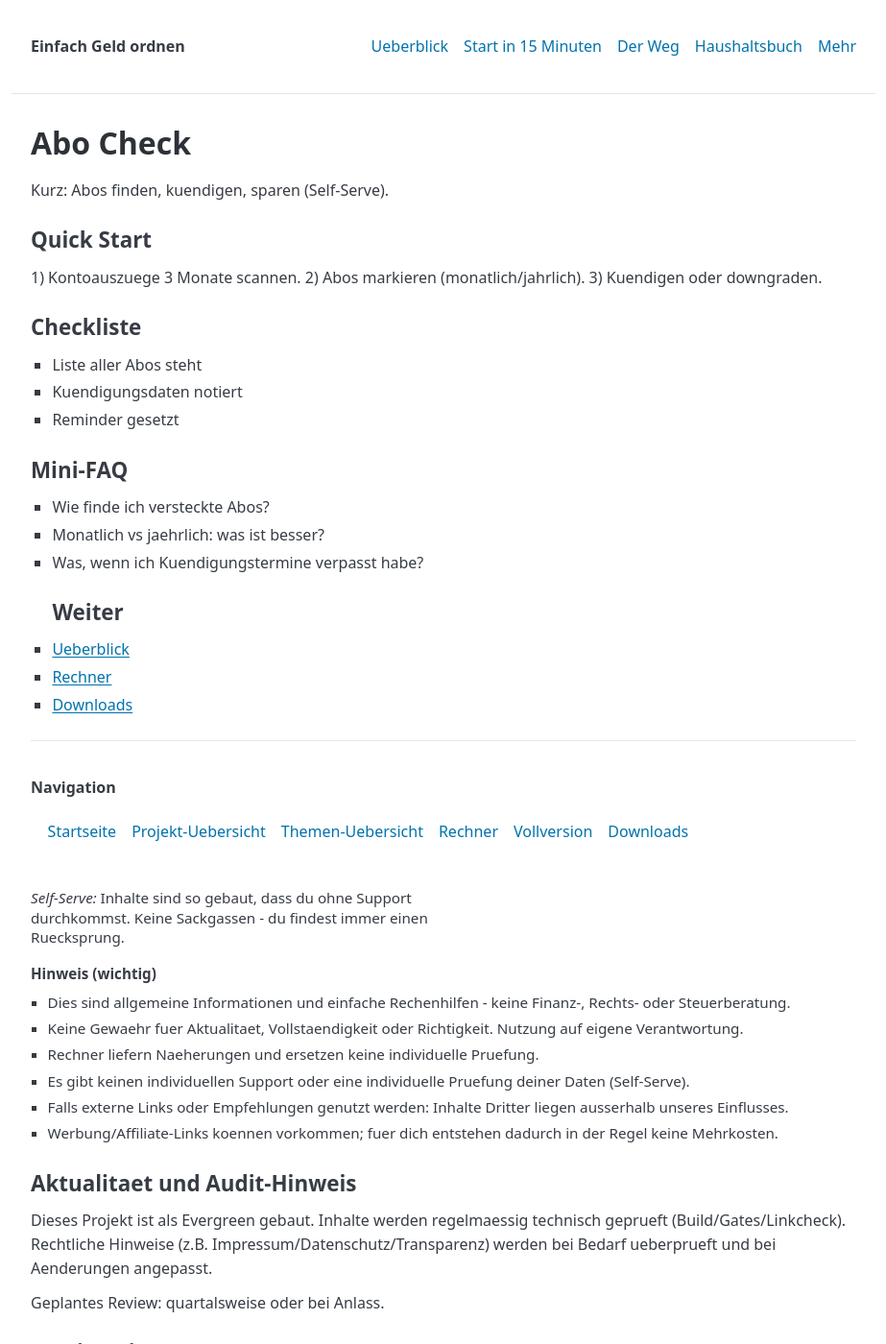
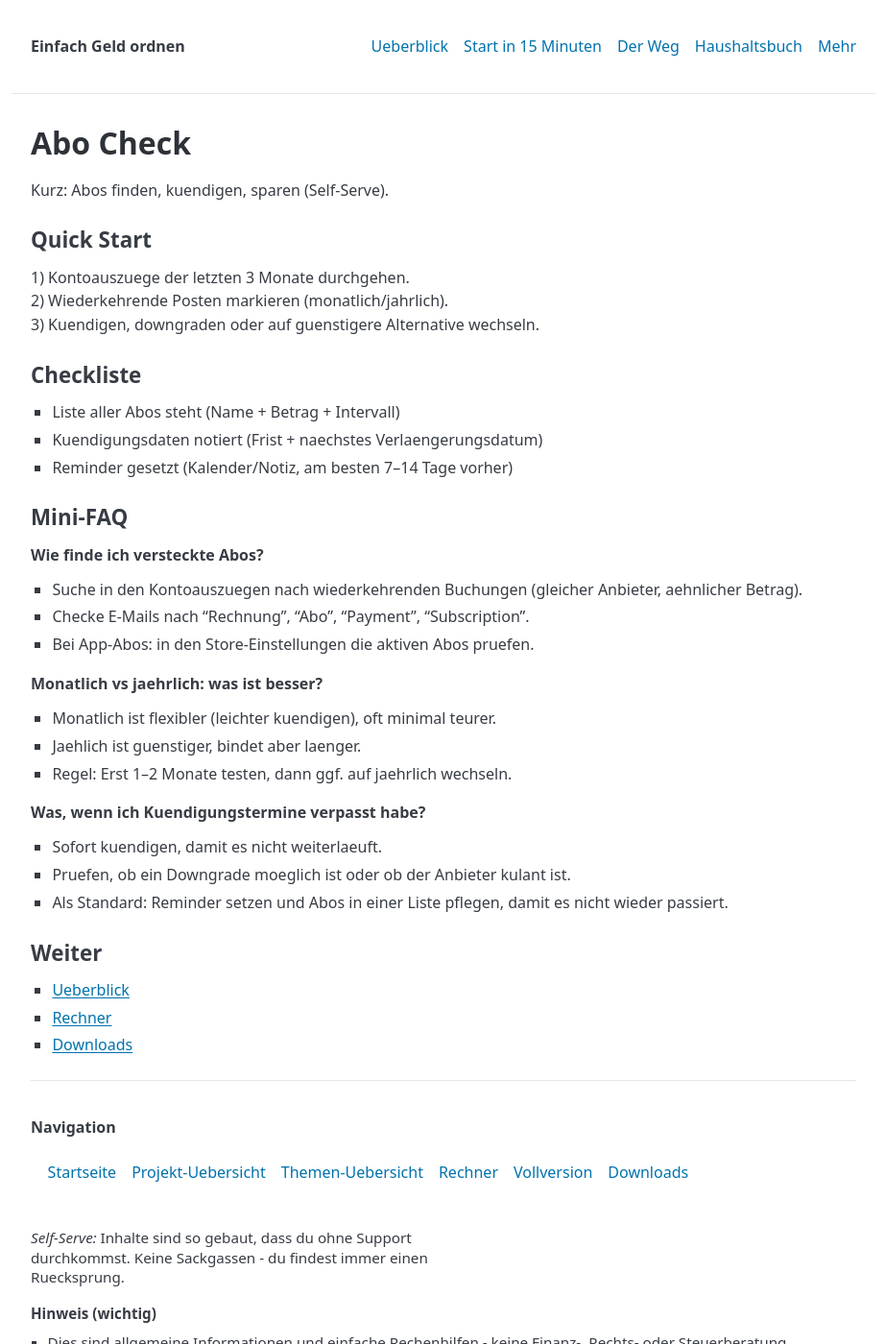
Before and after one commit to gluecklich-tools/einfach-geld-ordnen, a Jekyll site: the page built from seiten/abo-check.md, in a window 1280 px wide and 1400 px high. Shown: the whole window at 96% size, without its empty margins (178-1101 px from the left). Built offline with Jekyll 4.4.1, drawn with Linux system fonts in a browser that asks for light colours.

Commit message:
Klaus-Run: automated gates + push 2026-02-22 09:36

```diff
--- a/seiten/abo-check.md
+++ b/seiten/abo-check.md
@@ -2,27 +2,42 @@
 permalink: /seiten/abo-check.html
 layout: default
 title: "Abo Check"
-permalink: /seiten/abo-check.html
-description: "Abo Check – kurze Einordnung + klare nächste Schritte. Haushaltsbuch, Fixkosten, Rücklagen, Schulden: einfach ohne App."
+description: "Abo Check – kurze Einordnung + klare nächste Schritte. Haushaltsbuch, Fixkosten, Ruecklagen, Schulden: einfach ohne App."
 ---
+
 # Abo Check
 
 Kurz: Abos finden, kuendigen, sparen (Self-Serve).
 
 ## Quick Start
-1) Kontoauszuege 3 Monate scannen.
-2) Abos markieren (monatlich/jahrlich).
-3) Kuendigen oder downgraden.
+
+1) Kontoauszuege der letzten 3 Monate durchgehen.
+2) Wiederkehrende Posten markieren (monatlich/jahrlich).
+3) Kuendigen, downgraden oder auf guenstigere Alternative wechseln.
 
 ## Checkliste
-- Liste aller Abos steht
-- Kuendigungsdaten notiert
-- Reminder gesetzt
+
+- Liste aller Abos steht (Name + Betrag + Intervall)
+- Kuendigungsdaten notiert (Frist + naechstes Verlaengerungsdatum)
+- Reminder gesetzt (Kalender/Notiz, am besten 7–14 Tage vorher)
 
 ## Mini-FAQ
-- Wie finde ich versteckte Abos?
-- Monatlich vs jaehrlich: was ist besser?
-- Was, wenn ich Kuendigungstermine verpasst habe?
+
+**Wie finde ich versteckte Abos?**
+- Suche in den Kontoauszuegen nach wiederkehrenden Buchungen (gleicher Anbieter, aehnlicher Betrag).
+- Checke E-Mails nach "Rechnung", "Abo", "Payment", "Subscription".
+- Bei App-Abos: in den Store-Einstellungen die aktiven Abos pruefen.
+
+**Monatlich vs jaehrlich: was ist besser?**
+- Monatlich ist flexibler (leichter kuendigen), oft minimal teurer.
+- Jaehlich ist guenstiger, bindet aber laenger.
+- Regel: Erst 1–2 Monate testen, dann ggf. auf jaehrlich wechseln.
+
+**Was, wenn ich Kuendigungstermine verpasst habe?**
+- Sofort kuendigen, damit es nicht weiterlaeuft.
+- Pruefen, ob ein Downgrade moeglich ist oder ob der Anbieter kulant ist.
+- Als Standard: Reminder setzen und Abos in einer Liste pflegen, damit es nicht wieder passiert.
+
 ## Weiter
 - [Ueberblick]({{ site.baseurl }}/pillar/einfach-geld-ordnen.html)
 - [Rechner]({{ site.baseurl }}/seiten/rechner-uebersicht.html)
```
Also changed, not shown: sitemap.xml (+1 -1 lines).
